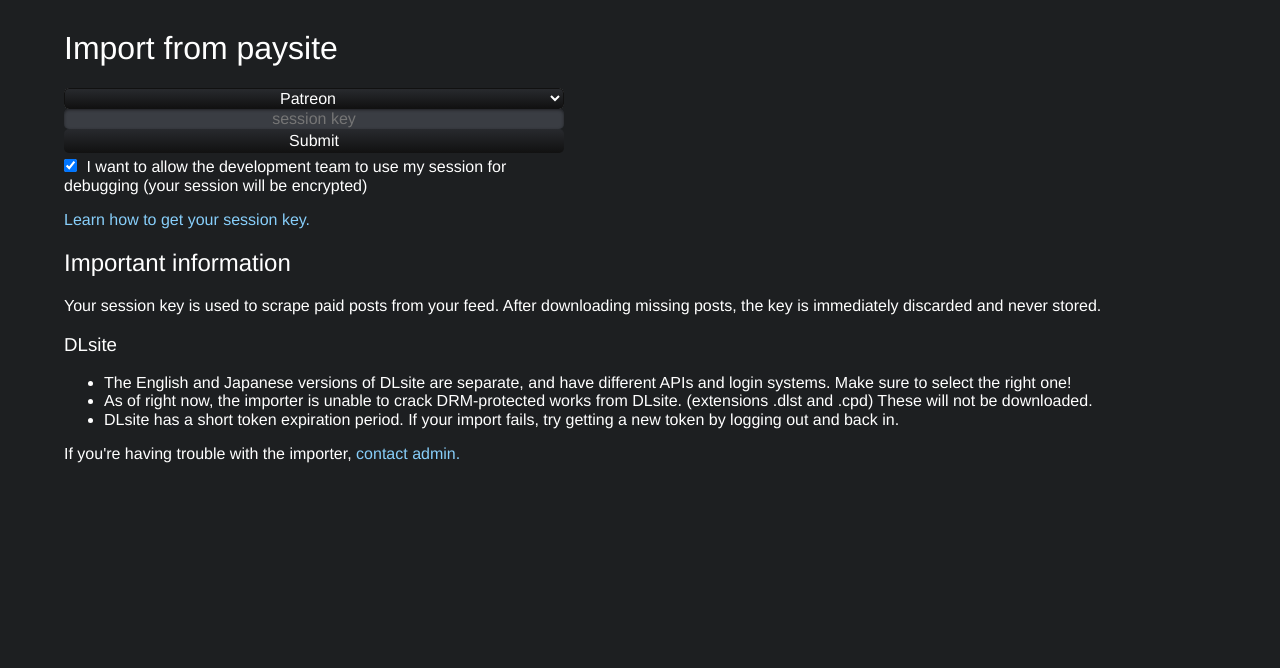
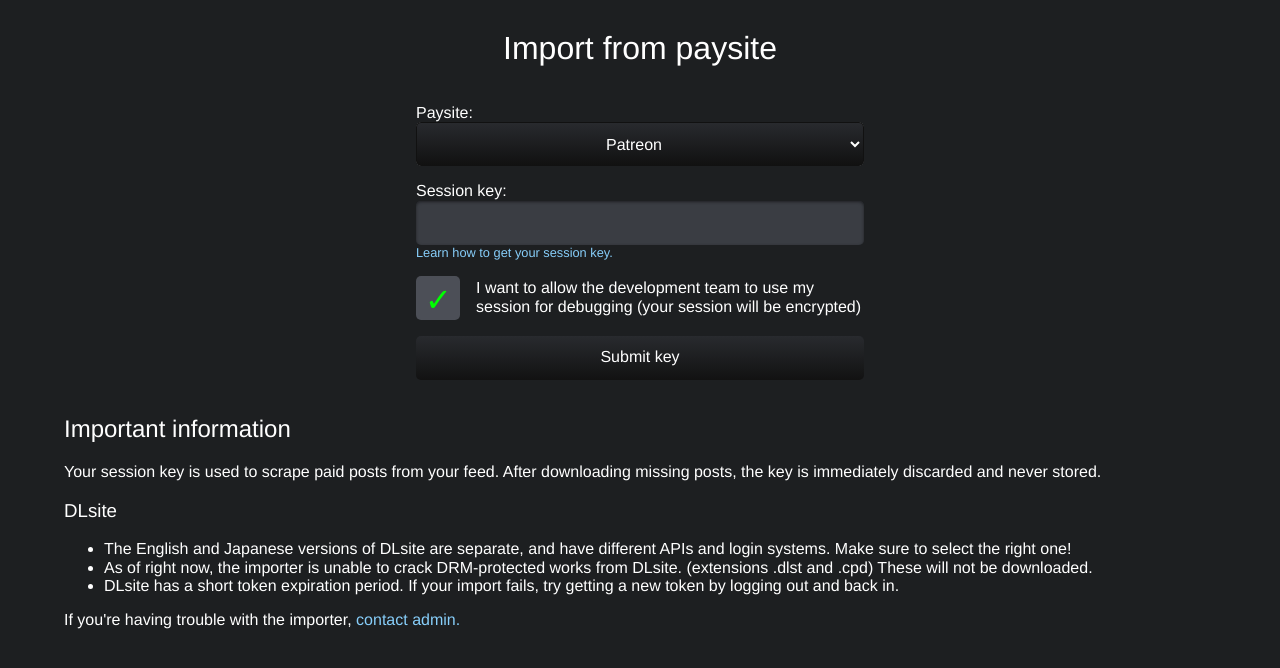
Before and after one commit to KaneTW/Kemono2, a Flask app: page /importer in a window 1280 px wide. Shown: the part 26-694 px from the top of the page. Run offline with Flask 2, Linux system fonts and the light colour scheme; parts of the project's set-up code (start-up, migrations or seed data) failed here and were passed over; some libraries are stand-ins or nearby versions.

Commit message:
style(template): importer list

```diff
--- a/static/css/index.css
+++ b/static/css/index.css
@@ -493,8 +493,12 @@ input[type="number"] {
   box-shadow: inset 0 1px 3px #1f2024;
   background:#3a3d43;
   color: #fff;
-  text-align: center;
   border: 0;
+}
+
+input[type="checkbox"],
+input[type="radio"] {
+  cursor: pointer;
 }
 
 /* headers */
@@ -650,6 +654,7 @@ input[type="submit"] {
 }
 
 .search-form small {
+  display: block;
   line-height: normal;
 }
 
@@ -663,10 +668,6 @@ input[type="submit"] {
 .search-form label {
   text-align: right;
   font-weight: 700;
-}
-
-.search-form small {
-  display: block;
 }
 
 /* search results */
@@ -708,26 +709,90 @@ thead th {
   text-align: center;
 }
 
+/* .site-section__subheading {} */
+
 .form {
+  box-sizing: border-box;
   max-width: 360px;
   padding: 1em;
   margin: 0 auto;
 }
 
-.form__section {
-  padding-bottom: 1em;
+.form--bigger {
+  max-width: 480px;
 }
 
-.form__section:last-child {
+.form--wide {
+  max-width: 720px;
+}
+
+.form__section,
+.form__fieldset {
+  padding-bottom: 1em;
+  transition-property: opacity, visibility;
+  transition-duration: 250ms;
+}
+
+.form__section:last-child,
+.form__fieldset:last-child {
   padding-bottom: 0;
 }
 
-.form__label {
-  text-align: right;
+.form__section--hidden,
+.form__fieldset {
+  max-height: 0;
+  opacity: 0;
+  visibility: hidden;
+  padding: 0;
+  margin: 0;
+}
+
+.form__section--checkbox {
+  position: relative;
+  display: flex;
+  flex-flow: row wrap;
+  justify-content: space-around;
+  align-items: center;
+  gap: 1em;
+}
+
+.form__section--checkbox .form__input {
+  flex: 0 1;
+  -webkit-appearance: none;
+  appearance: none;
+  padding: 0;
+  margin: 0;
+}
+
+.form__section--checkbox .form__input:before {
+  position: absolute;
+  top: 40%;
+  left: 0.7em;
+  content: "X";
+  font-size: 2em;
+  color: hsl(0, 100%, 60%);
+  transform: translate(-50%, -50%);
+}
+
+.form__section--checkbox .form__input:checked:before {
+  content: "\2713"; /* checkmark */
+  color: hsl(120, 100%, 50%);
+}
+
+.form__section--checkbox .form__label {
+  flex: 1 1;
+  opacity: 0.5;
+  transition-property: opacity;
+  transition-duration: 250ms;
+}
+
+.form__section--checkbox .form__input:checked + .form__label {
+  opacity: 1;
 }
 
 .form__input,
-.form__button {
+.form__button,
+.form__select {
   box-sizing: border-box;
   min-height: 44px;
   min-width: 44px;
@@ -738,10 +803,29 @@ thead th {
   padding: 0.5em;
 }
 
+.form__subtitle {
+  display: block;
+  line-height: normal;
+  color: hsl(0, 0%, 45%);
+}
+
+.form__label {
+  cursor: pointer;
+}
+
 .form__input {
   background: hsl(224, 7%, 32%);
   color: hsl(0, 0%, 100%);
   border: 0;
+}
+
+.form__select {
+  cursor: pointer;
+}
+
+.form__option {
+  color: hsl(0, 0%, 100%);
+  background-color: hsl(224, 7%, 32%);
 }
 
 /* quick hack to overwrite attribute rules */
--- a/views/importer_list.html
+++ b/views/importer_list.html
@@ -1,61 +1,107 @@
 {% extends 'components/shell.html' %}
+
+{% block scripts_extra %}
+  <script src="/static/js/importer.js" defer></script>
+{% endblock %}
+
 {% block content %}
-<div class="page" id="page">
-  <h1>Import from paysite</h1>
+<section class="page site-section site-section--importer" id="page">
+  <h1 class="site-section__heading">Import from paysite</h1>
   <form
-    class="importer-form"
+    class="form form--bigger"
     action="/api/import"
     enctype="application/x-www-form-urlencoded"
-    method="post"
+    method="POST"
     onsubmit="return (typeof submitted == 'undefined') ? (submitted = true) : !submitted"
   >
-    <select id="service" name="service">
-      <option value="patreon" selected>Patreon</option>
-      <option value="fanbox">Pixiv Fanbox</option>
-      <option value="gumroad">Gumroad</option>
-      <option value="subscribestar">SubscribeStar</option>
-      <option value="discord">Discord</option>
-      <option value="dlsite">DLsite English</option>
-      <option value="dlsite-jp">DLsite Japan</option>
+    <div class="form__section">
+      <label for="service" class="form__label">Paysite:</label>
+       <select id="service" class="form__select" name="service">
+        <option class="form__option" value="patreon" selected>Patreon</option>
+        <option class="form__option" value="fanbox">Pixiv Fanbox</option>
+        <option class="form__option" value="gumroad">Gumroad</option>
+        <option class="form__option" value="subscribestar">SubscribeStar</option>
+        <option class="form__option" value="discord">Discord</option>
+        <option class="form__option" value="dlsite">DLsite English</option>
+        <option class="form__option" value="dlsite-jp">DLsite Japan</option>
       </select>
+    </div>
+
+    <div class="form__section">
+      <label class="form__label" for="session-key" >
+        Session key:
+      </label>
       <input
+        id="session-key"
+        class="form__input"
         type="text"
         name="session_key"
-      placeholder="session key"
         autocomplete="off"
         autocorrect="off"
         autocapitalize="off"
         spellcheck="false"
         required
       >
+      <small class="form__subtitle">
+        <a href="/importer/tutorial">Learn how to get your session key.</a>
+      </small>
+    </div>
+
+    <div id="discord-section" class="form__section form__section--hidden">
+      <label for="channel_ids" class="form__label">
+        Discord channel IDs:
+      </label>
       <input
         type="text"
+        class="form__input"
         id="channel_ids"
         name="channel_ids"
-      placeholder="discord channel ids (comma separated, no spaces)"
         autocomplete="off"
         autocorrect="off"
         autocapitalize="off"
         spellcheck="false"
       >
-    <input type="submit"/>
-    <div id="consent" style="width:100%;margin-top:5px">
-      <input type="checkbox" checked="checked" id="save-session-key" name="save_session_key" value="1" style="display:inline;margin-right:5px"/>
-      <label for="save-session-key" style="display:inline">I want to allow the development team to use my session for debugging (your session will be encrypted)</label>
+      <small class="form__subtitle">
+        comma separated, no spaces
+      </small>
     </div>
+
+    <div id="consent" class="form__section form__section--checkbox">
+      <input
+        class="form__input"
+        type="checkbox"
+        checked="checked"
+        id="save-session-key"
+        name="save_session_key"
+        value="1"
+      />
+      <label class="form__label" for="save-session-key">
+        I want to allow the development team to use my session for debugging (your session will be encrypted)
+      </label>
+    </div>
+
+    <div class="form__section">
+      <button
+        class="form__button form__button--submit"
+        type="submit"
+      >
+        Submit key
+      </button>
+    </div>
+
   </form>
+  <h2 class="site-section__subheading">Important information</h2>
   <p>
-    <a href="/importer/tutorial">Learn how to get your session key.</a><br>
-    <h2>Important information</h2>
     Your session key is used to scrape paid posts from your feed. After downloading missing posts, the key is immediately discarded and never stored.
+  </p>
   <h3>DLsite</h3>
   <ul>
     <li>The English and Japanese versions of DLsite are separate, and have different APIs and login systems. Make sure to select the right one!</li>
     <li>As of right now, the importer is unable to crack DRM-protected works from DLsite. (extensions .dlst and .cpd) These will not be downloaded.</li>
     <li>DLsite has a short token expiration period. If your import fails, try getting a new token by logging out and back in.</li>
   </ul>
+  <p>
     If you're having trouble with the importer, <a href="mailto:admin@kemono.party">contact admin.</a>
   </p>
-</div>
-<script src="/static/js/importer.js"></script>
+</section>
 {% endblock %}
```
Also changed, not shown: static/js/importer.js (+32 -11 lines), 1 other file. Lines whose indentation alone changed are shown as unchanged.
